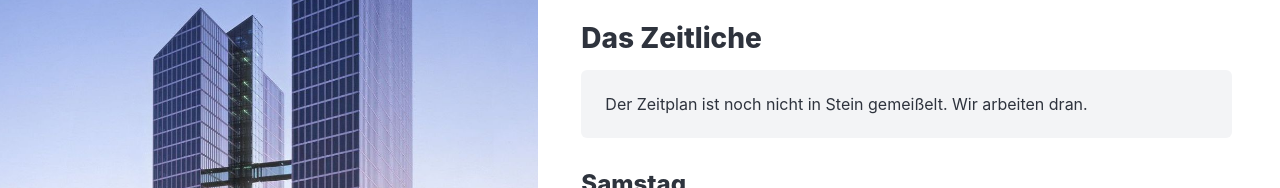
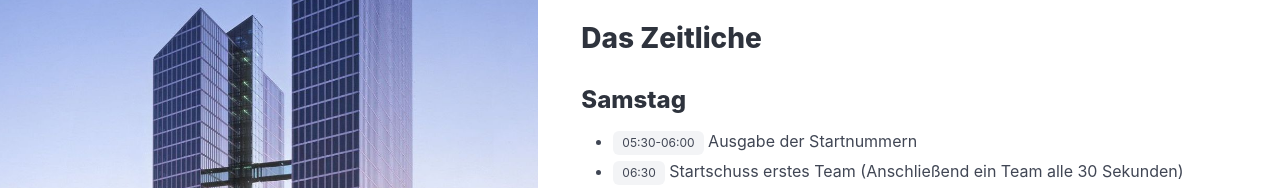
Before and after one commit to steffkes/munich-sunrise, a Nuxt app: page /wettkampf/zeitplan in a window 1280 px wide. Shown: the part 238-426 px from the top of the page. Built offline with nearby package versions, Linux system fonts and the light colour scheme.

Commit message:
remove provisional note for time table

```diff
--- a/pages/wettkampf/zeitplan.vue
+++ b/pages/wettkampf/zeitplan.vue
@@ -9,12 +9,6 @@ useSeoMeta({
   <div class="my-6 px-6">
     <div class="content">
       <h2>Das Zeitliche</h2>
-
-      <div class="notification">
-        <p>
-          Der Zeitplan ist noch nicht in Stein gemeißelt. Wir arbeiten dran.
-        </p>
-      </div>
 
       <h3>Samstag</h3>
 
```
